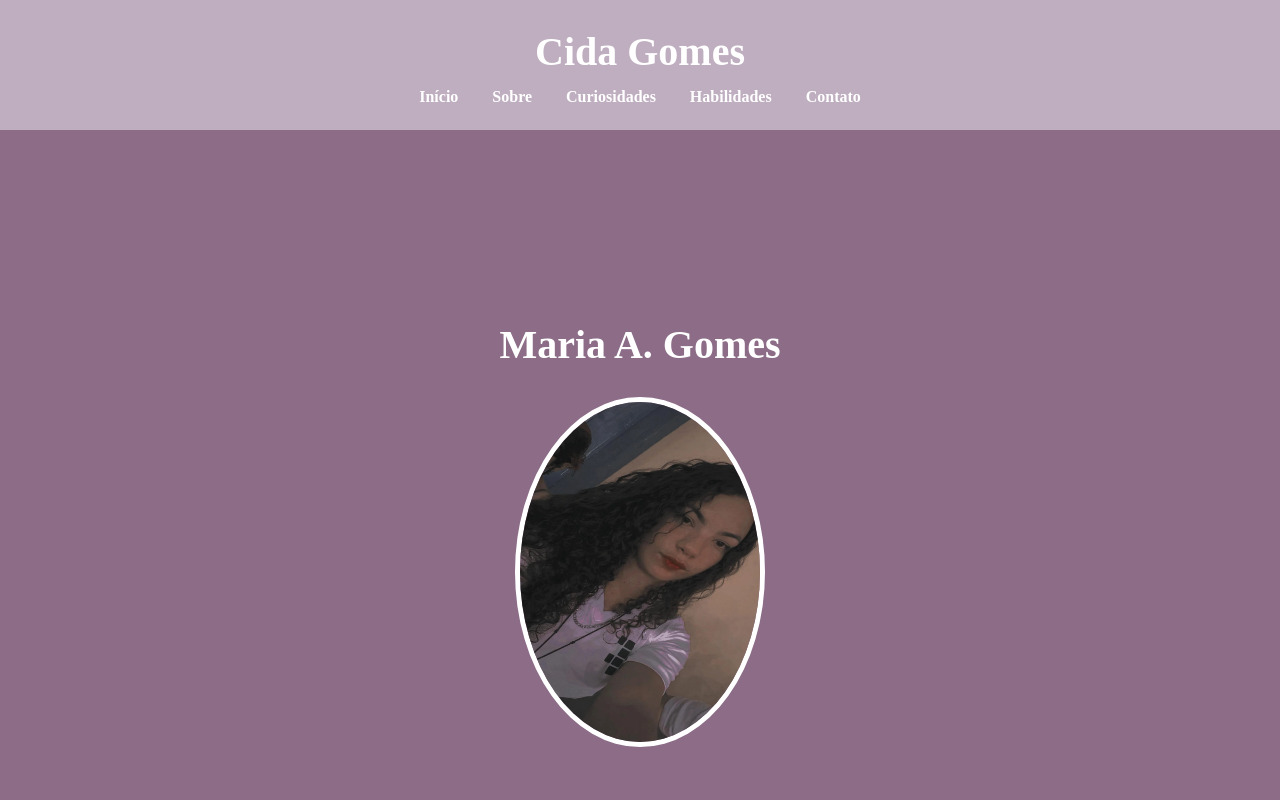
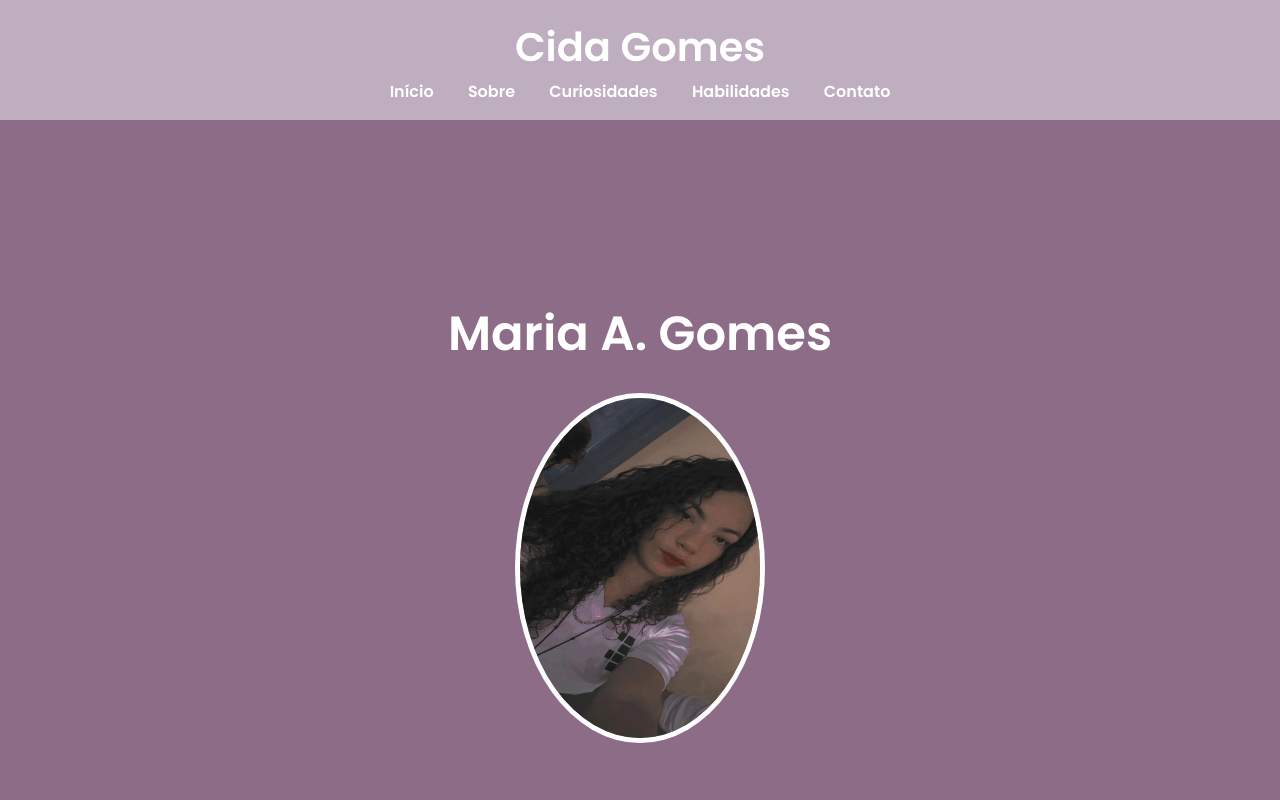
Before and after one commit to cidagomes15/Site_Pessoal, a plain HTML site: page index.html in a window 1280 px wide. Shown: the top 800 px of the page. Drawn offline with Linux system fonts and the light colour scheme.

Commit message:
upadate segugundo bimestre

```diff
--- a/index.html
+++ b/index.html
@@ -7,129 +7,7 @@
     <link rel="stylesheet" href="https://fonts.googleapis.com/css2?family=Poppins:wght@400;600&display=swap">
     <style>
 
-        :root {
-            --cor-principal: #BFAEBF;
-            --cor-secundaria: #8C6C87;
-            --cor-destaque: #262626;
-            --fundo-claro: #F9F9F9;
-            --fundo-escuro: #333333;
-        }
 
-        * {
-            margin: 0;
-            padding: 0;
-            box-sizing: border-box;
-            font-family: 'Poppins', sans-serif;
-        }
-
-        body {
-            background-color: var(--fundo-claro);
-            color: var(--fundo-escuro);
-            line-height: 1.6;
-            text-align: center;
-        }
-
-        header {
-            background-color: var(--cor-principal);
-            color: white;
-            padding: 15px 0;
-            text-align: center;
-        }
-
-        header h1 {
-            font-size: 2.5rem;
-            font-weight: 600;
-        }
-
-        nav ul {
-            list-style: none;
-            padding: 0;
-        }
-
-        nav ul li {
-            display: inline;
-            margin: 0 15px;
-        }
-
-        nav ul li a {
-            text-decoration: none;
-            color: white;
-            font-weight: bold;
-        }
-
-        section {
-            min-height: auto;
-            padding: 40px 20px;
-            display: block;
-            margin-bottom: 10px;
-        }
-
-        #hero {
-            background-color: var(--cor-secundaria);
-            color: white;
-            height: 100vh;
-            display: flex;
-            flex-direction: column;
-            justify-content: center;
-            align-items: center;
-            text-align: center;
-        }
-
-        #hero h2 {
-            font-size: 3rem;
-            font-weight: 600;
-            margin-bottom: 20px;
-        }
-
-        #hero img {
-            border-radius: 50%;
-            border: 5px solid white;
-            width: 250px;
-            height: 350px;
-        }
-
-        .cards {
-            display: block;
-            max-width: 900px;
-            margin: 0 auto;
-            font-size: 0;
-        }
-
-        .card {
-            width: 30%;
-            display: inline-block;
-            margin: 1%;
-            padding: 15px;
-            background-color: var(--cor-principal);
-            border-radius: 15px;
-            box-shadow: 5px 5px 15px rgba(0, 0, 0, 0.2);
-            text-align: center;
-            aspect-ratio: 1 / 1;
-            vertical-align: top;
-            font-size: 16px;
-        }
-
-        .card img {
-            width: 100%;
-            height: 140px;
-            object-fit: cover;
-            border-radius: 10px;
-            margin-bottom: 10px;
-        }
-
-        footer {
-            background: var(--cor-principal);
-            padding: 30px 20px;
-            border-radius: 80px 80px 0 0;
-            color: black;
-            text-align: center;
-        }
-
-        footer a {
-            color: black;
-            text-decoration: none;
-            font-weight: bold;
-        }
     </style>
     <link rel="stylesheet" href="styles.css">
 </head>
--- a/styles.css
+++ b/styles.css
@@ -1,20 +1,18 @@
 :root {
-    --cor-principal: #BFAEBF; /* 60% */
-    --cor-secundaria: #8C6C87; /* 30% */
-    --cor-destaque: #262626; /* 10% */
+    --cor-principal: #BFAEBF;
+    --cor-secundaria: #8C6C87;
+    --cor-destaque: #262626;
     --fundo-claro: #F9F9F9;
     --fundo-escuro: #333333;
 }
 
-/* Resetando estilos básicos */
 * {
     margin: 0;
     padding: 0;
     box-sizing: border-box;
-    font-family: 'Playfair Display', serif;
+    font-family: 'Poppins', sans-serif;
 }
 
-/* Corpo da página */
 body {
     background-color: var(--fundo-claro);
     color: var(--fundo-escuro);
@@ -22,20 +20,21 @@ body {
     text-align: center;
 }
 
-/* Header */
 header {
     background-color: var(--cor-principal);
     color: white;
-    padding: 20px 0;
+    padding: 15px 0;
     text-align: center;
 }
 
 header h1 {
     font-size: 2.5rem;
+    font-weight: 600;
 }
 
 nav ul {
     list-style: none;
+    padding: 0;
 }
 
 nav ul li {
@@ -49,43 +48,79 @@ nav ul li a {
     font-weight: bold;
 }
 
-/* Hero Section */
+section {
+    min-height: auto;
+    padding: 40px 20px;
+    display: block;
+    margin-bottom: 10px;
+}
+
 #hero {
     background-color: var(--cor-secundaria);
     color: white;
-    padding: 50px 20px;
+    height: 100vh;
+    display: flex;
+    flex-direction: column;
+    justify-content: center;
+    align-items: center;
+    text-align: center;
 }
 
 #hero h2 {
-    font-size: 2.5rem;
+    font-size: 3rem;
+    font-weight: 600;
+    margin-bottom: 20px;
 }
 
 #hero img {
     border-radius: 50%;
     border: 5px solid white;
+    width: 250px;
+    height: 350px;
 }
 
-/* Curiosidades (Cards) */
 .cards {
-    margin-top: 30px;
+    display: block;
+    max-width: 900px;
+    margin: 0 auto;
+    font-size: 0;
 }
 
 .card {
+    width: 30%;
     display: inline-block;
-    width: 30%;
-    margin: 15px;
-    padding: 20px;
+    margin: 1%;
+    padding: 15px;
     background-color: var(--cor-principal);
     border-radius: 15px;
     box-shadow: 5px 5px 15px rgba(0, 0, 0, 0.2);
+    text-align: center;
+    aspect-ratio: 1 / 1;
+    vertical-align: top;
+    font-size: 16px;
 }
 
 .card img {
     width: 100%;
+    height: 140px;
+    object-fit: cover;
     border-radius: 10px;
+    margin-bottom: 10px;
 }
 
-/* Footer com estilo de nuvem */
+footer {
+    background: var(--cor-principal);
+    padding: 30px 20px;
+    border-radius: 80px 80px 0 0;
+    color: black;
+    text-align: center;
+}
+
+footer a {
+    color: black;
+    text-decoration: none;
+    font-weight: bold;
+}
 footer {
     background: var(--cor-principal);
     padding: 50px 20px;
```
